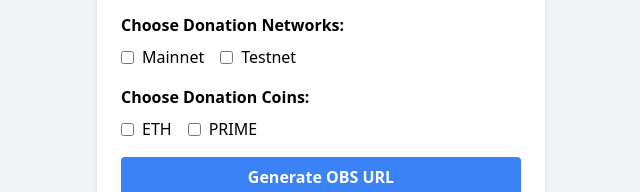
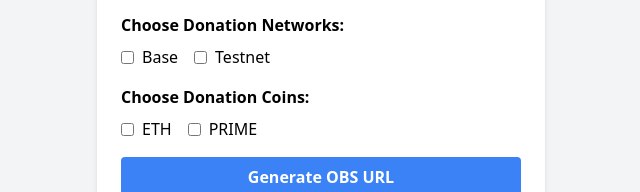
Before and after one commit to lennardevertz/Superhack2023, a plain HTML site: page streamerPage.html in a window 1280 px wide. Shown: the part 201-393 px from the top of the page, 319-959 px from the left. Drawn offline with nearby package versions, Linux system fonts and the light colour scheme.

Commit message:
change network name

```diff
--- a/streamerPage.html
+++ b/streamerPage.html
@@ -23,8 +23,8 @@
             <label class="block font-bold mb-2">Choose Donation Networks:</label>
             <div class="flex">
                 <label class="inline-flex items-center mr-4">
-                    <input type="checkbox" name="donationNetworks" value="Mainnet Base" class="form-checkbox">
-                    <span class="ml-2">Mainnet</span>
+                    <input type="checkbox" name="donationNetworks" value="Base" class="form-checkbox">
+                    <span class="ml-2">Base</span>
                 </label>
                 <label class="inline-flex items-center mr-4">
                     <input type="checkbox" name="donationNetworks" value="Testnet Base" class="form-checkbox">
```
